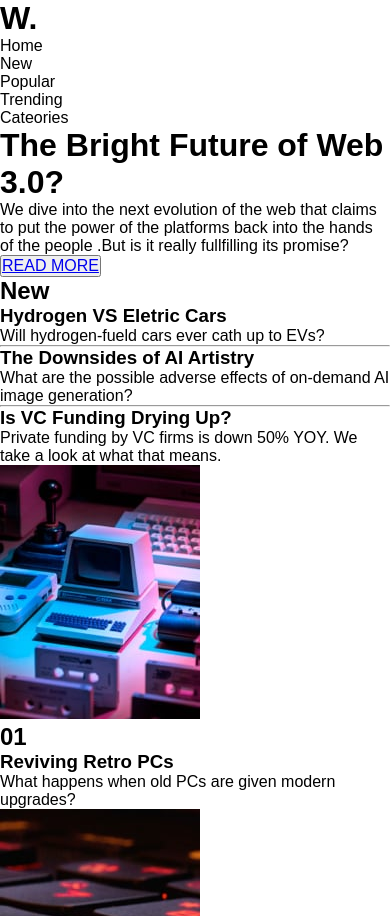
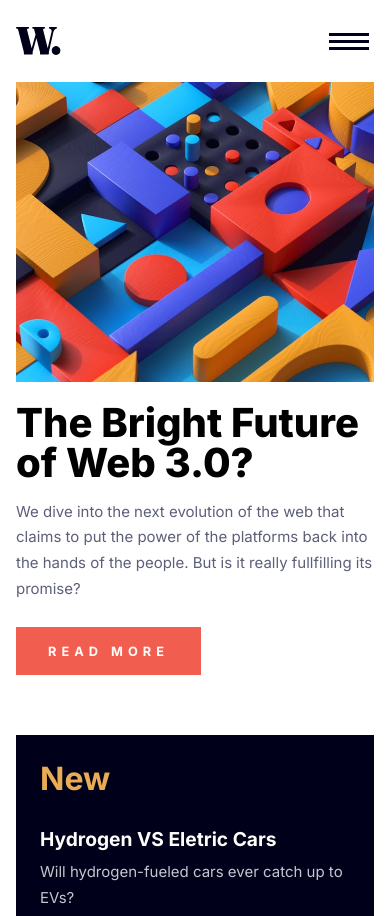
Before and after one commit to DuraBull/News-Homepage, a plain HTML site: page index.html in a window 390 px wide. Shown: the top 916 px of the page. Drawn offline with Linux system fonts and the light colour scheme.

Commit message:
mobile layout/menu styling

```diff
--- a/index.html
+++ b/index.html
@@ -10,7 +10,7 @@
   <body>
     <header>
       <nav class="main-nav">
-        <h1 class="logo">W.</h1>
+        <img src="images/logo.svg" alt="Logo Image" class="logo">
         <div class="ham-toggle"></div>
         <ul class="nav-items">
           <li class="nav-item">Home</li>
@@ -28,8 +28,8 @@
           <h1>The Bright Future of Web 3.0?</h1>
         </section>
         <section class="article">
-          <p>We dive into the next evolution of the web that claims to put the power of the platforms back into the hands of the people .But is it really fullfilling its promise?</p>
-          <button>
+          <p>We dive into the next evolution of the web that claims to put the power of the platforms back into the hands of the people. But is it really fullfilling its promise?</p>
+          <button class="btn">
             <a href="#">READ MORE</a>
           </button>
         </section>
@@ -37,7 +37,7 @@
           <h2>New</h2>
           <div class="new-art">
             <h3>Hydrogen VS Eletric Cars</h3>
-            <p>Will hydrogen-fueld cars ever cath up to EVs?</p>
+            <p>Will hydrogen-fueled cars ever catch up to EVs?</p>
           </div>
           <hr>
           <div class="new-art">
@@ -54,7 +54,7 @@
     </main>
     <footer>
       <section class="top-articles">
-        <div class="art1">
+        <div class="art">
           <img src="images/image-retro-pcs.jpg" alt="Retro Pcs">
           <div class="top-art-wrap">
             <h2>01</h2>
@@ -62,7 +62,7 @@
             <p>What happens when old PCs are given modern upgrades?</p>
           </div>
         </div>
-        <div class="art2">
+        <div class="art">
           <img src="images/image-top-laptops.jpg" alt="Top Laptops">
           <div class="top-art-wrap">
             <h2>02</h2>
@@ -70,7 +70,7 @@
             <p>Our best picks for various needs and budgets.</p>
           </div>
         </div>
-        <div class="art3">
+        <div class="art">
           <img src="images/image-gaming-growth.jpg" alt="Gaming Growth">
           <div class="top-art-wrap">
             <h2>03</h2>
--- a/sass/base/_base.sass
+++ b/sass/base/_base.sass
@@ -0,0 +1,17 @@
+body
+    font-family: "Inter", sans-serif
+    font-weight: $font-regular
+    font-size: 15px
+    padding: 0rem 1rem
+
+h1
+    font-weight: $font-extra
+    font-size: 2.5rem
+    line-height: 2.5rem
+
+p
+    color: $dark-grayish-blue
+    line-height: 1.6rem
+
+hr
+    border: 1px solid $dark-grayish-blue
--- /dev/null
+++ b/sass/components/_button.sass
@@ -0,0 +1,11 @@
+.btn
+    background: $soft-red
+    padding: .9rem 2rem
+    border: none
+    margin: 1.6rem 0 2.8rem
+    a
+        text-decoration: none
+        color: $off-white
+        font-size: .8rem
+        font-weight: $font-semi
+        letter-spacing: 5px
--- /dev/null
+++ b/sass/layout/_main-layout.sass
@@ -0,0 +1,95 @@
+.main-nav
+    display: flex
+    justify-content: space-between
+    align-items: center
+    padding: 1rem 0
+
+.logo
+    width: 45px
+    height: 28px
+    margin: auto 0
+
+.ham-toggle
+    position: relative
+    z-index: 100
+    background: url("../images/icon-menu.svg") no-repeat center
+    width: 50px
+    height: 50px
+
+.nav-items
+    background: $off-white
+    font-size: 1.1rem
+    font-weight: $font-regular
+    display: flex
+    flex-direction: column
+    gap: 1.7rem
+    position: fixed
+    z-index: 90
+    right: -200%
+    top: 0
+    width: 70vw
+    height: 100vh
+    padding: 9rem 1.5rem
+    list-style: none
+    box-shadow: 0 0 100vw black
+
+.open
+
+
+.grid
+    display: grid
+    gap: 1rem
+    margin-bottom: 4rem
+
+.hero
+    background: no-repeat url("../images/image-web-3-mobile.jpg") 0/100%
+    min-width: 280px
+    max-width: 686px
+    min-height: 300px
+    max-height: 600px
+
+.title
+    padding-top: .3rem
+
+.new
+    display: flex
+    flex-direction: column
+    gap: 1.8rem
+    background: $vdark-blue
+    padding: 1.5rem
+    h2
+        color: $soft-orange
+        font-size: 2rem
+        font-weight: $font-semi
+
+.new-art
+    display: flex
+    flex-direction: column
+    gap: .5rem
+    color: $off-white
+    h3
+        font-size: 1.2rem
+    p
+        color: $grayish-blue
+
+.top-articles
+    display: grid
+    gap: 2rem
+    margin-bottom: 4rem
+
+.art
+    display: flex
+    gap: 1.5rem
+    img
+        width: 100px
+        height: 120px
+
+.top-art-wrap
+    display: flex
+    flex-direction: column
+    gap: .5rem
+    h2
+        color: $grayish-blue
+        font-size: 1.8rem
+    h3
+        font-weight: $font-extra
--- a/sass/main.sass
+++ b/sass/main.sass
@@ -13,11 +13,11 @@
 
 
 // 4. Layout
-
+@import layout/_main-layout
 
 
 // 5. Components
-
+@import components/_button
 
 
 // 6. Mobile
```
Also changed, not shown: css/main.css, images/logo.svg (added), 1 other file.
